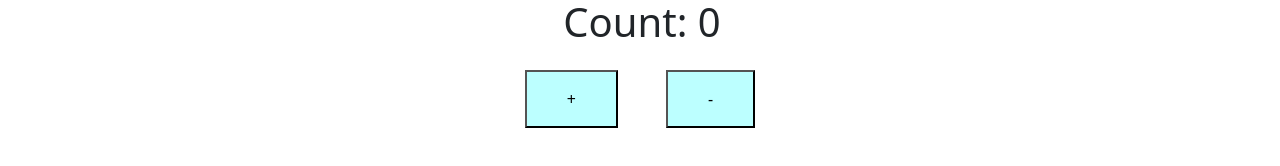
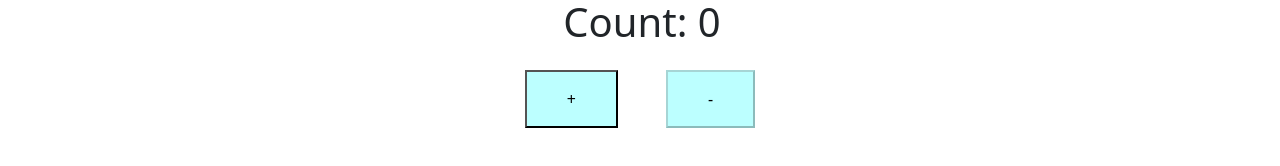
Before and after one commit to masirul-codify/react.js-practice, a React (Create React App) app: page / in a window 1280 px wide. Shown: the part 610-776 px from the top of the page. Built offline with nearby package versions, Linux system fonts and the light colour scheme.

Commit message:
17.Learnt state, setState and event handler & Disabled ternery function

```diff
--- a/src/components/State.js
+++ b/src/components/State.js
@@ -29,8 +29,8 @@
         <div>
             <h1 className='ms-1'> Count: {count} </h1>
             <div className='mt-4'>
-                <button className='me-5' onClick={this.handleIncrement}>+</button>
-                <button onClick={this.handleDecrement}>-</button>
+                <button className='me-5' onClick={this.handleIncrement} disabled = {count === 5? true : false}>+</button>
+                <button onClick={this.handleDecrement} disabled={count === 0? true:false}>-</button>
             </div>
         </div>
       </div>
```
